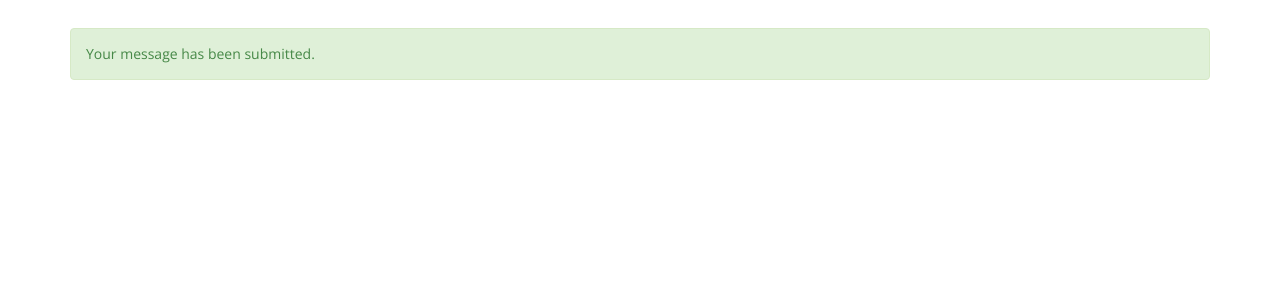
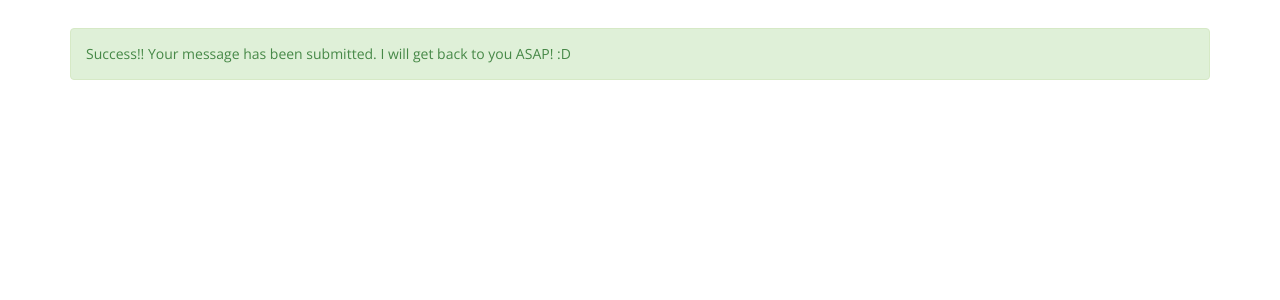
Before and after one commit to avinci1015/my_site, a Django app: page /success/ in a window 1280 px wide. Shown: the part 52-352 px from the top of the page. Run offline with Django 3.2, Linux system fonts and the light colour scheme; some libraries are stand-ins or nearby versions.

Commit message:
I Lied there is more changes

```diff
--- a/templates/success.html
+++ b/templates/success.html
@@ -1,6 +1,6 @@
 {% extends "base.html" %}
 {% block content %}
 <div class="alert alert-success">
-    <p>Your message has been submitted.</p>
+    <p> Success!! Your message has been submitted. I will get back to you ASAP! :D</p>
 </div>
 {% endblock %}
```
